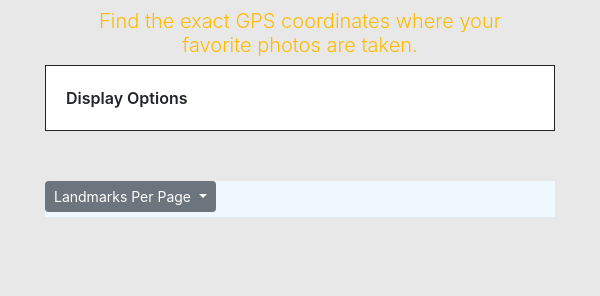
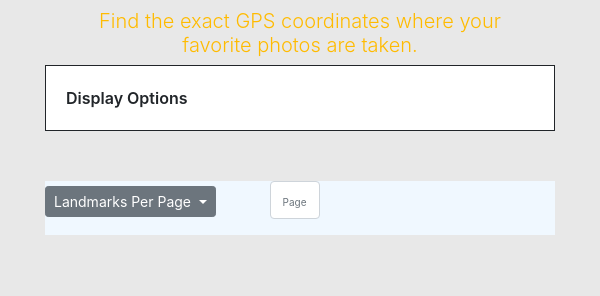
Before and after one commit to desaicheng/Photonav, a Django app: page / in a window 600 px wide. Shown: the part 247-543 px from the top of the page. Run offline with Django 3.2, Linux system fonts and the light colour scheme; some libraries are stand-ins or nearby versions.

Commit message:
adding page-input

```diff
--- a/Home/views.py
+++ b/Home/views.py
@@ -70,7 +70,6 @@ def getLandmarkInfo(request):
         neighborhood = fixString(neighborhood)
         queryStatement = 'SELECT * FROM Landmarks_photo WHERE landmark_id=\'{}\''.format(
             neighborhood)
-        print(queryStatement, len(queryStatement))
         userLatitude = request.session['latitude']
         userLongitude = request.session['longitude']
         try:
@@ -89,7 +88,6 @@ def getLandmarkInfo(request):
                 "directionsUrl": photo[2]
             }
             photosInfo.append(curPhoto)
-        print(photosInfo)
         return HttpResponse(json.dumps(photosInfo))
     else:
         raise Exception('Invaid Request')
@@ -158,7 +156,6 @@ def sortBy(request):
         data = request.session['data']
         print(data)
         data = sort(request, data)
-        # print(data)
         paginationNumber = request.session['paginationNumber']
         return HttpResponse(json.dumps(data[:paginationNumber]))
         # return HttpResponse(json.dumps({}))
--- a/static/css/homeCss.css
+++ b/static/css/homeCss.css
@@ -108,22 +108,15 @@ div.scrollmenu > div {
     cursor: pointer;
     font-weight: 600;
 }
-/* #options-bar > #options-toggle::before{
-    font-family: "ElegantIcons";
-    content: "\66";
-    font-size: 1.625rem;
-    position: absolute;
-    right: 0;
-    top: 0;
-    line-height: 1;
-    font-weight: normal;
-} */
+#page-navigator{
+    display: inline-flex;
+    margin-left: 30px;
+}
 #paginator-container{
     margin-top: 20px;
     display: inline-block;
     justify-content: flex-start;
     background-color: aliceblue;
-    /* align-items: flex-start; */
 }
 #pagination-number-button{
     display: inline-flex;
@@ -152,6 +145,9 @@ div.scrollmenu > div {
     #options-bar{
         position:sticky;
     }
+    #page-navigator{
+        max-width: 120px;
+    }
   }
 /* when window size is small */
 @media only screen and (max-width: 600px) {
@@ -163,4 +159,10 @@ div.scrollmenu > div {
         padding-left: 0px;
         padding-right: 0px;
     }
+    #page-navigator{
+        max-width: 50px;
+    }
+    #page-input::placeholder{
+        font-size: 10px;
+    }
 }
--- a/templates/paginator.html
+++ b/templates/paginator.html
@@ -7,7 +7,10 @@
         <a id="paginator-selection-header" class="dropdown-item disabled" href="#">Landmarks Per Page</a>
     </div>
 </div>
-<nav aria-label="..." style="display: inline-flex;">
+<nav aria-label="page-selector" style="display: inline-flex;">
     <ul id="page-selections" class="pagination pagination-sm">
     </ul>
 </nav>
+<div id="page-navigator" class="form-group">
+    <input type="text" class="form-control" id="page-input" placeholder="Page Number">
+</div>
```
